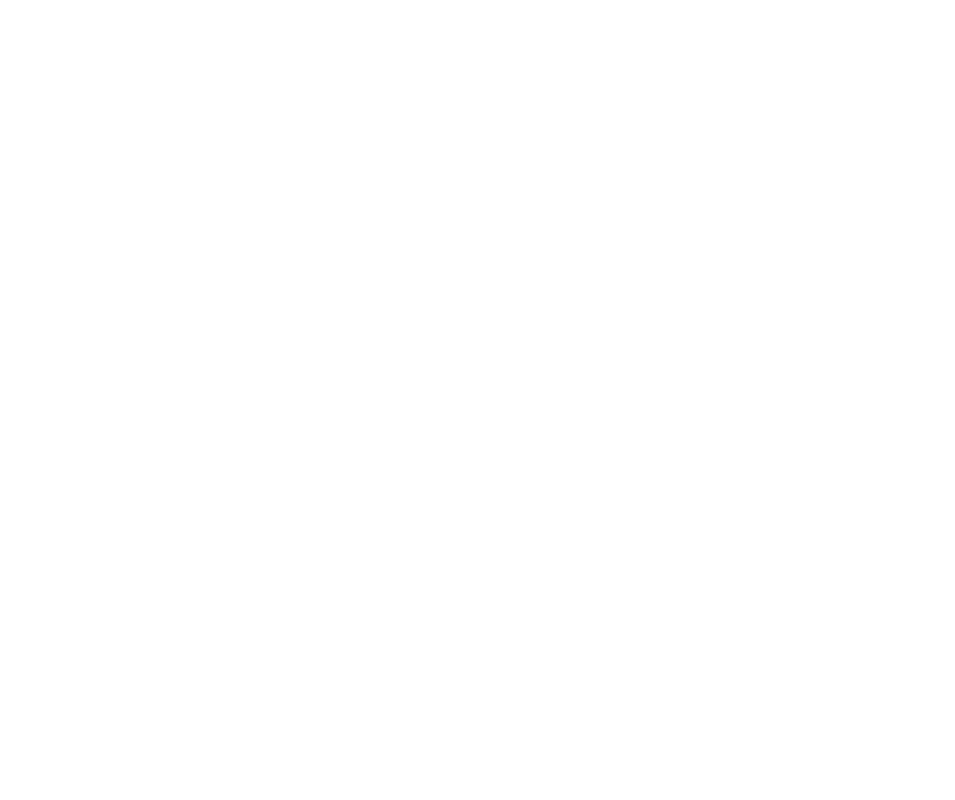
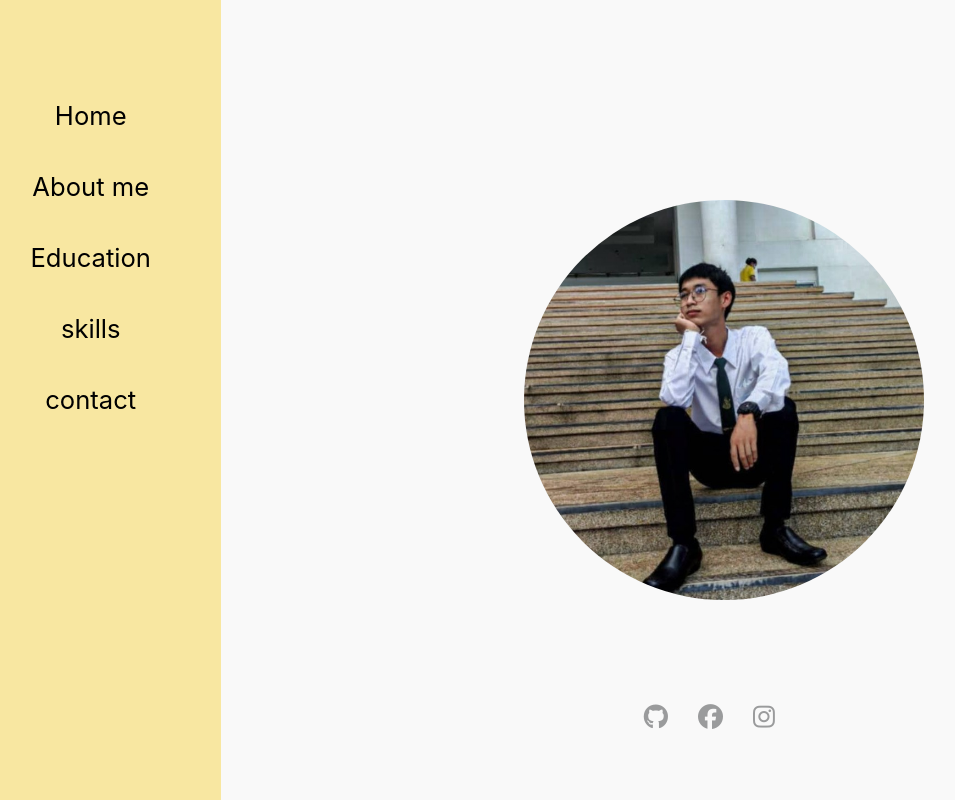
Before and after one commit to Chisanuphong2407/Chisanuphong2407.github.io, a React (Create React App) app: page / in a window 1280 px wide. Shown: the whole page, without its empty margins (40-995 px from the left). Built offline with nearby package versions, Linux system fonts and the light colour scheme.

Commit message:
typing effect

```diff
--- a/public/index.html
+++ b/public/index.html
@@ -25,6 +25,7 @@
       Learn how to configure a non-root public URL by running `npm run build`.
     -->
     <title>React App</title>
+    <link rel="stylesheet" href="https://cdnjs.cloudflare.com/ajax/libs/font-awesome/6.7.2/css/all.min.css">
   </head>
   <body>
     <noscript>You need to enable JavaScript to run this app.</noscript>
--- a/src/App.css
+++ b/src/App.css
@@ -1,38 +1,77 @@
-.App {
-  text-align: center;
+:root {
+  --sidebar-flex: 1.5;
+  --fontsize-p: 1.2rem;
+  --condiv-flex: 6;
+  --fontsize-nav: 1.6rem;
+  --typing-font: 3rem;
 }
 
-.App-logo {
-  height: 40vmin;
-  pointer-events: none;
+* {
+  margin: 0;
+  padding: 0;
+  box-sizing: border-box;
 }
 
-@media (prefers-reduced-motion: no-preference) {
-  .App-logo {
-    animation: App-logo-spin infinite 20s linear;
-  }
+.App {
+  display: flex;
+  width: 99vw;
+  min-height: 100vh;
 }
 
-.App-header {
-  background-color: #282c34;
-  min-height: 100vh;
+nav {
+  padding: 60px 30px 0px 30px;
+  flex: var(--sidebar-flex);
+  background: #f8e7a1;
+}
+
+nav ul {
+  font-size: var(--fontsize-nav);
+  text-align: center;
+  list-style: none;
+}
+
+nav ul li {
+  margin: 40px;
+}
+
+nav ul li a {
+  color: black;
+  text-decoration: none;
+}
+
+.condiv {
+  padding: 100px;
+  background-color: #f9f9f9;
+  flex: var(--condiv-flex);
+}
+
+.Home {
   display: flex;
   flex-direction: column;
+  justify-content: center;
   align-items: center;
-  justify-content: center;
-  font-size: calc(10px + 2vmin);
-  color: white;
 }
 
-.App-link {
-  color: #61dafb;
+.profilepic {
+  border-radius: 50%;
+  width: 400px;
+  height: 400px;
+  margin: 30px;
 }
 
-@keyframes App-logo-spin {
-  from {
-    transform: rotate(0deg);
-  }
-  to {
-    transform: rotate(360deg);
-  }
+.social {
+  position: absolute;
+  margin: 20px;
+  display: flex;
+  bottom: 50px;
 }
+
+.social i {
+  padding-right: 30px;
+  font-size: 25px;
+  color: #9a9b9c;
+}
+
+.social i:hover {
+  color: #565656;
+}
--- a/src/App.js
+++ b/src/App.js
@@ -1,11 +1,21 @@
-import React  from "react";
+import React from "react";
 import "./App.css";
+import Navbar from "./components/Navbar";
+
+//contents
+import Home from "./contents/Home";
+import { BrowserRouter as Router, Routes, Route } from "react-router-dom";
 
 function App() {
   return (
-    <div className="App">
-
-    </div>
+    <Router>
+      <div className="App">
+        <Navbar />
+        <Routes>
+          <Route path="/" element={<Home />}></Route>
+        </Routes>
+      </div>
+    </Router>
   );
 }
 
--- a/src/components/Navbar.js
+++ b/src/components/Navbar.js
@@ -1,11 +1,11 @@
 import React,{ Component } from 'react'
-import navitems from './Navitems'
+import Navitems from './Navitems'
 
 class Navbar extends Component {
     constructor(props) {
         super(props);
         this.state= {
-            "Navitemactive": ''
+            "NavItemActive": ''
         }
     }
 
@@ -13,13 +13,15 @@
         return(
             <nav>
                 <ul>
-                    <navitems item="Home" tolink="/"></navitems>
-                    <navitems item="About me" tolink="/About"></navitems>
-                    <navitems item="Education" tolink="/Education"></navitems>
-                    <navitems item="skills" tolink="/skills"></navitems>
-                    <navitems item="contact" tolink="/contact"></navitems>
+                    <Navitems item="Home" tolink="/"></Navitems>
+                    <Navitems item="About me" tolink="/About"></Navitems>
+                    <Navitems item="Education" tolink="/Education"></Navitems>
+                    <Navitems item="skills" tolink="/skills"></Navitems>
+                    <Navitems item="contact" tolink="/contact"></Navitems>
                 </ul>
             </nav>
         )
     }
 }
+
+export default Navbar
--- a/src/components/Navitems.js
+++ b/src/components/Navitems.js
@@ -0,0 +1,14 @@
+import React, { Component } from 'react';
+import { Link } from 'react-router-dom';
+
+class Navitems extends Component {
+    render(){
+        return(
+            <li id ={this.props.item}>
+                <Link to={this.props.tolink}>{this.props.item}</Link>
+            </li>
+        )
+    }
+}
+
+export default Navitems
--- /dev/null
+++ b/src/components/Social.js
@@ -0,0 +1,21 @@
+import React, { Component } from "react";
+
+class Social extends Component {
+  render() {
+    return (
+      <div className="social">
+        <a href="#" target="_blank" rel="noopender noreferrer">
+          <i class="fab fa-github"></i>
+        </a>
+        <a href="#" target="_blank" rel="noopender noreferrer">
+          <i class="fab fa-facebook"></i>
+        </a>
+        <a href="#" target="_blank" rel="noopender noreferrer">
+         <i class="fab fa-instagram"></i>
+        </a>
+      </div>
+    );
+  }
+}
+
+export default Social;
--- /dev/null
+++ b/src/contents/Home.js
@@ -0,0 +1,18 @@
+import React, { Component } from "react";
+import Social from "../components/Social";
+import profilepic from "../img/profile.jpeg";
+import Typed from "react-typed";
+
+class Home extends Component {
+  render() {
+    return (
+      <div className="condiv Home">
+        <img src={profilepic} alt="profile" className="profilepic" />
+        <p></p>
+        <Social />
+      </div>
+    );
+  }
+}
+
+export default Home;
```
Also changed, not shown: package.json (+7 -0 lines), src/img/profile.jpeg (added), 1 other file (tests, documents, lock files or other folders).
